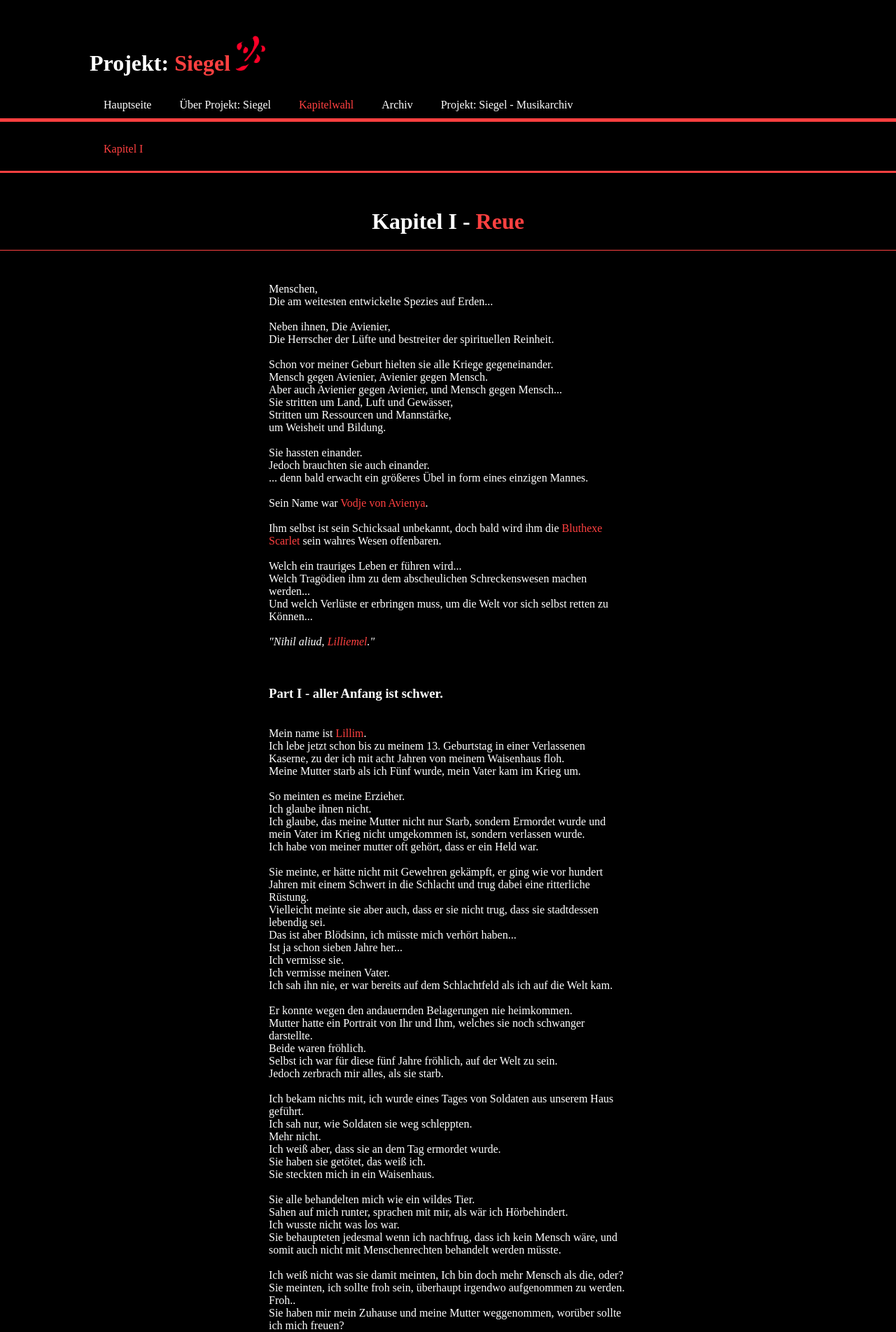
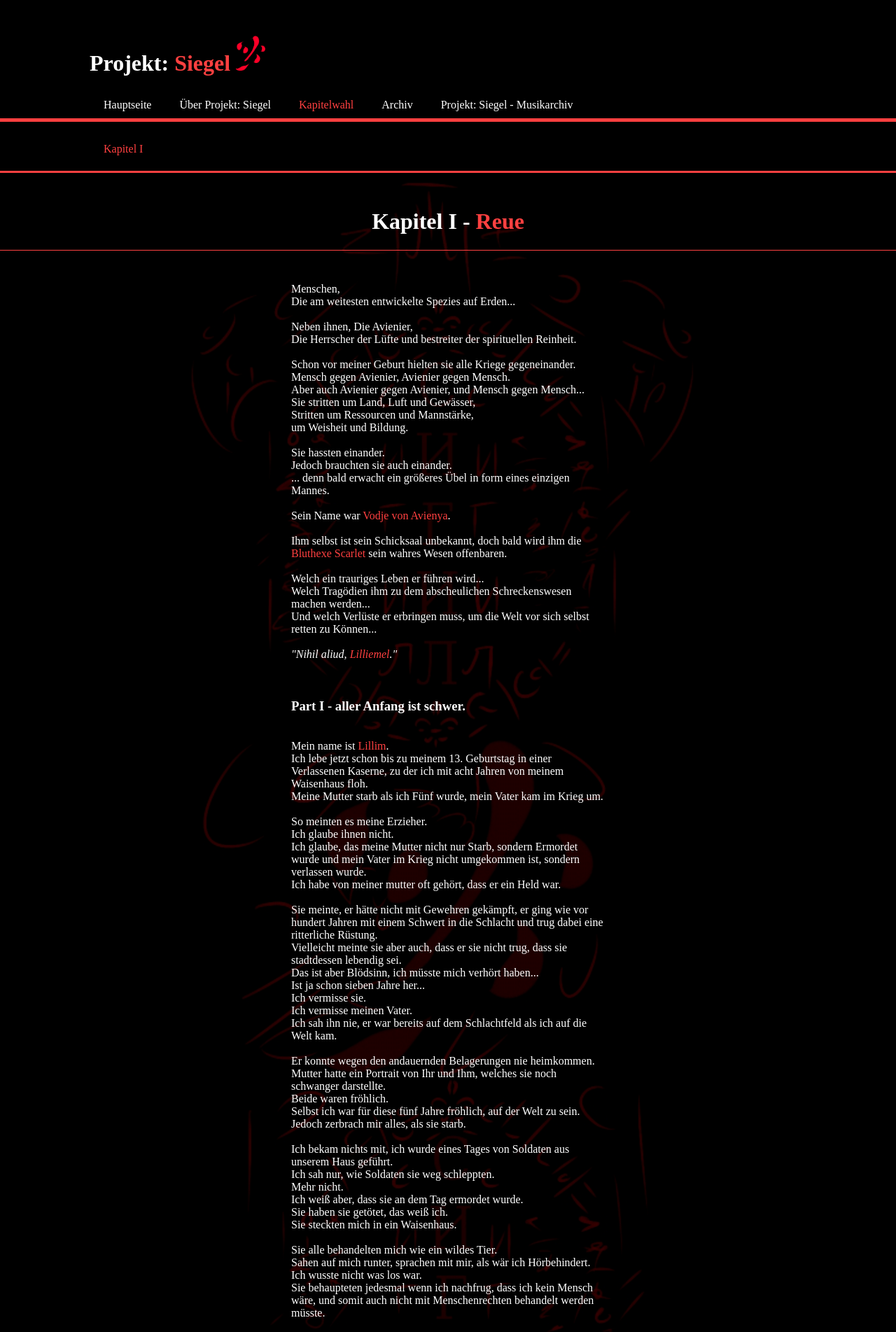
Before and after one commit to Vodest/Vodest.github.io, a PHP site: page /texts/chapterI.html in a window 1280 px wide. Shown: the top 1903 px of the page at 70% size. Run offline with PHP 8.4, Linux system fonts and the light colour scheme.

Commit message:
Commit 10.07.18 01.08

```diff
--- a/css/style.css
+++ b/css/style.css
@@ -28,7 +28,7 @@ body{
 
 .blocktext{
 	float:center;
-	width:40%;
+	width:35%;
 	margin:auto;
 	overflow:hidden;
 }
@@ -196,6 +196,11 @@ footer#teaserfooter{
 /*Background Art*/
 
 #backgroundartMusic{
-	background:url("../images/KbD.jpg") no-repeat left top;
+	background:url("../images/KbD.jpg") #000000 no-repeat left top;
 	background-size:100%;
 }
+
+#backgroundartChapterI{
+	background:url("../images/LogoFinalizedSOD.jpeg") #000000 no-repeat left top;
+	background-size:100%;
+}
--- a/texts/chapterI.html
+++ b/texts/chapterI.html
@@ -9,7 +9,7 @@
          <TITLE>Projekt: Siegel</TITLE>
          </HEAD>
 
-     <BODY bgcolor=#000000 text=#FFFFFF>
+     <BODY id="backgroundartChapterI" text=#FFFFFF>
 	 <HEADER>
 	 <div class="container">
 	 <div id="storytitle">
```
Also changed, not shown: images/LogoFinalizedSOD.jpeg.
